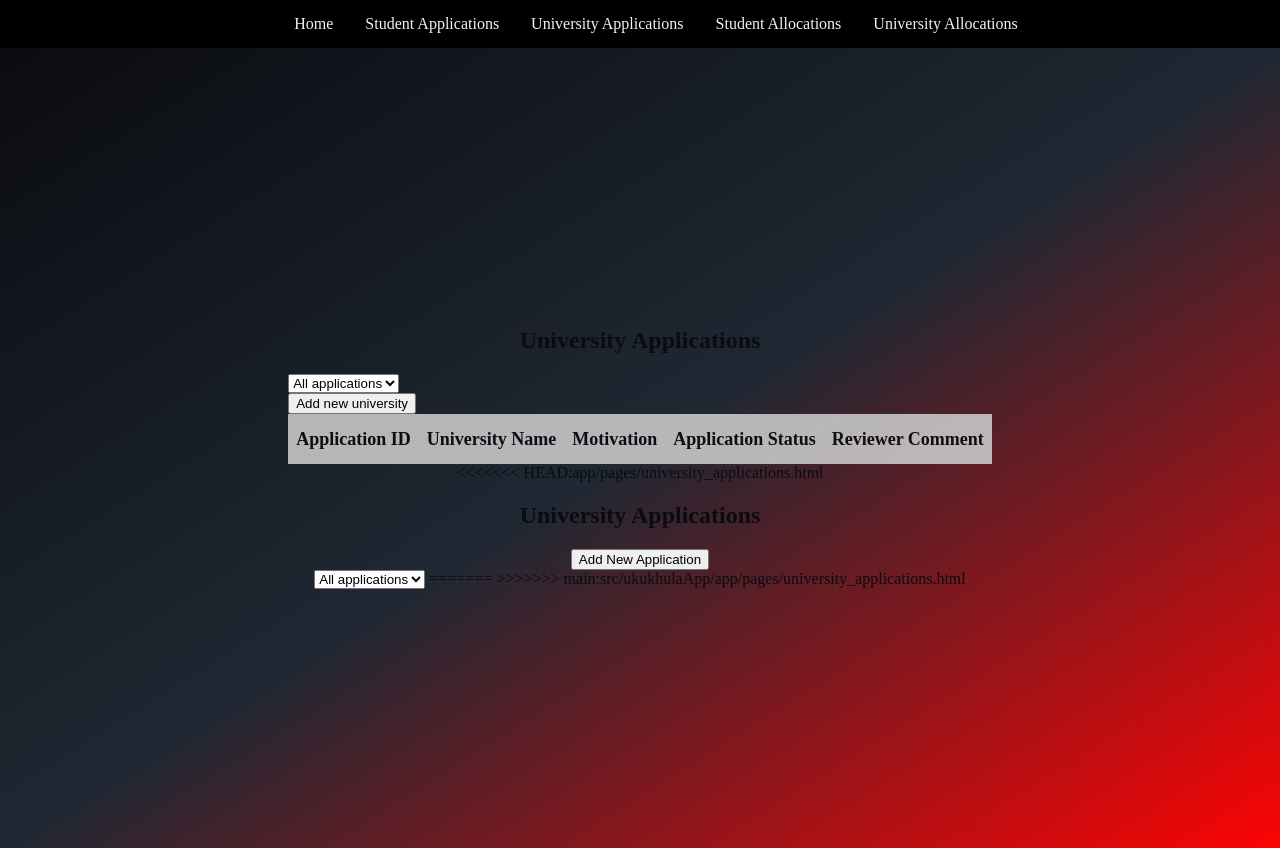
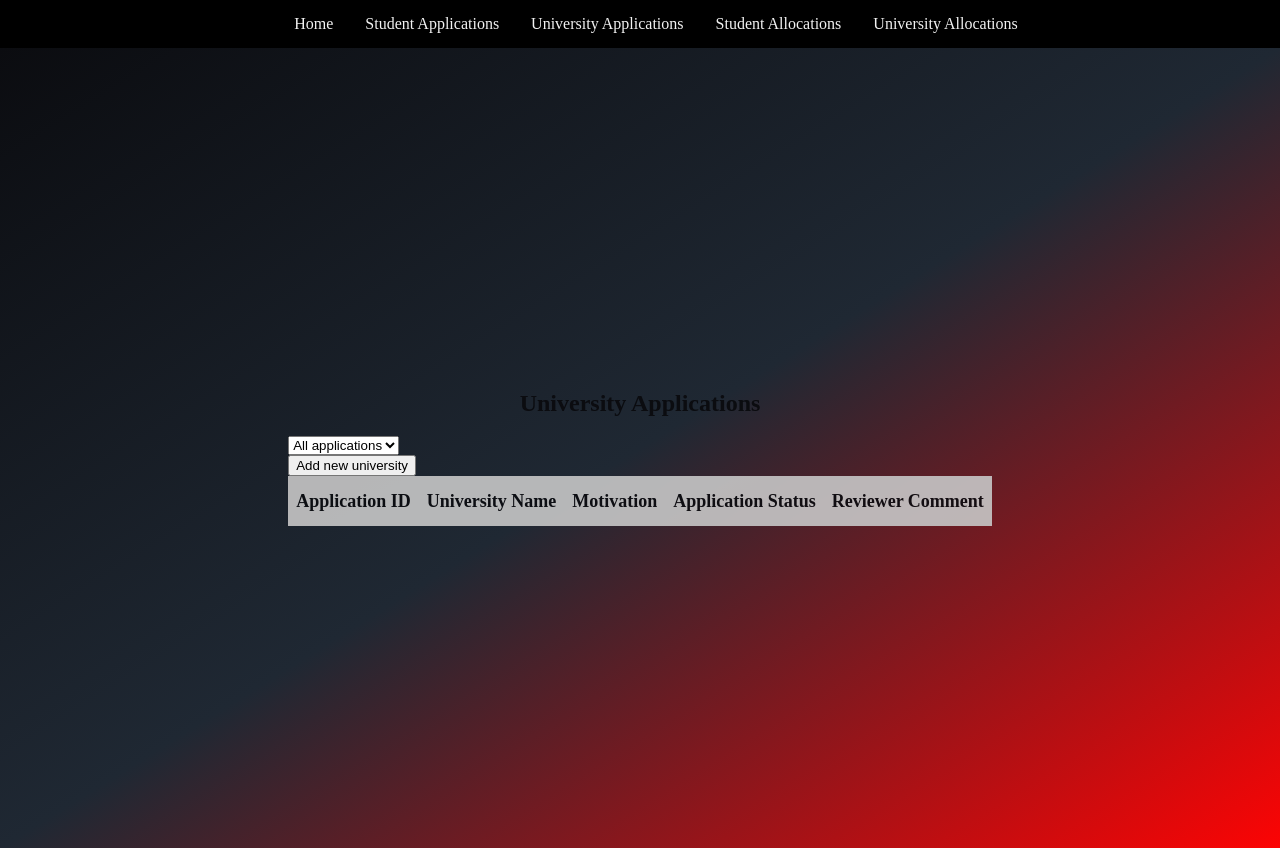
Before and after one commit to UkukhukaBursaryManagementSystem/UkukhulaBursaryManagementSystem, a website: page app/pages/university_applications.html in a window 1280 px wide. Drawn offline with Linux system fonts and the light colour scheme; no server answers.

Commit message:
Resolve a merge conflict

```diff
--- a/app/pages/university_applications.html
+++ b/app/pages/university_applications.html
@@ -44,16 +44,6 @@
         </article>
       </section>
 
-<<<<<<< HEAD:app/pages/university_applications.html
-    <h2>University Applications</h2>
-    <button>
-      Add New Application
-    </button>
-    <section id="filter-university-application">
-      <select id="select-university">
-        <option value="all">All applications</option>
-      </select>
-=======
       <section id="university-form">
         <article class="header">
           <img src="../css/images/cancel.png" alt="" id="cancel-icon" />
@@ -72,7 +62,6 @@
           <input type="submit" value="Submit" id="university-button" />
         </form>
       </section>
->>>>>>> main:src/ukukhulaApp/app/pages/university_applications.html
     </section>
 
     <!-- <script>
```
